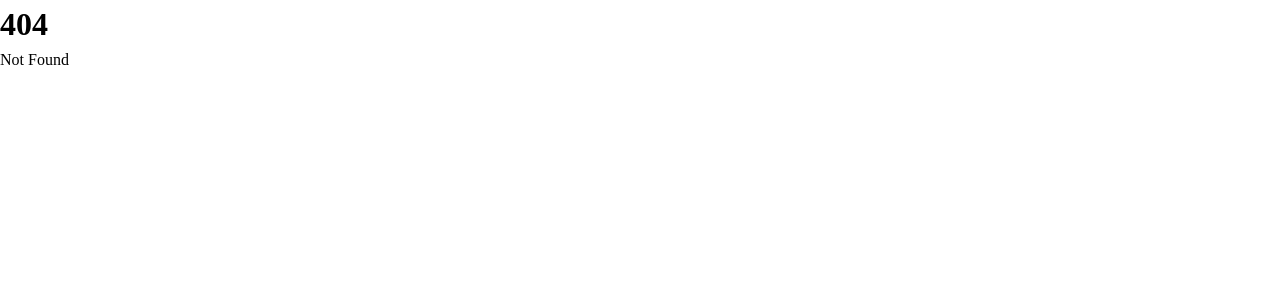
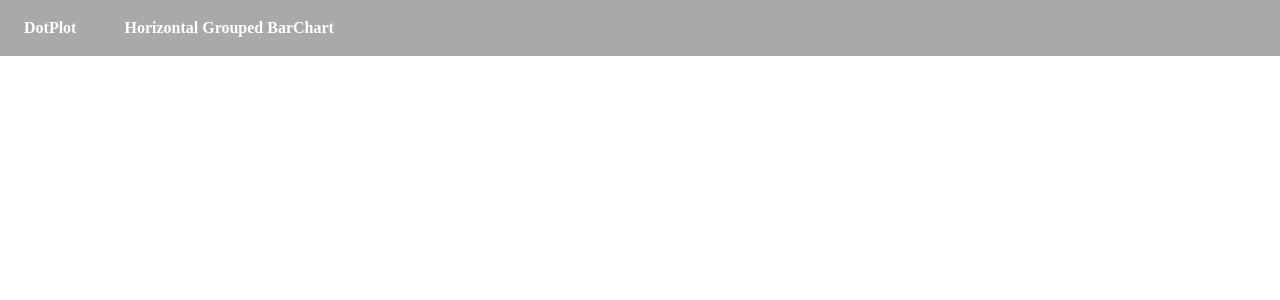
Before and after one commit to ancasarb/reuters-misinformation-digital-news-report-2022-vis, a SvelteKit app: page / in a window 1280 px wide. Before the commit this address had no page. Shown: the top 300 px of the page. Built offline with nearby package versions, Linux system fonts and the light colour scheme.

Commit message:
main page menu

```diff
--- /dev/null
+++ b/src/routes/+page.svelte
@@ -0,0 +1,23 @@
+<div class="menu">
+<a href="/dotplot">DotPlot</a>
+<a href="/horizontalgroupedbarchart">Horizontal Grouped BarChart</a>
+</div>
+
+<style>
+  .menu {
+      padding: 1em 1.5em;
+      display: flex;
+      gap: 3em;
+      background-color: darkgray;
+  }
+
+  .menu a {
+      color: white;
+      font-weight: bold;
+      text-decoration: none;
+  }
+
+  .menu a:hover {
+      text-decoration: underline;
+  }
+</style>
```
